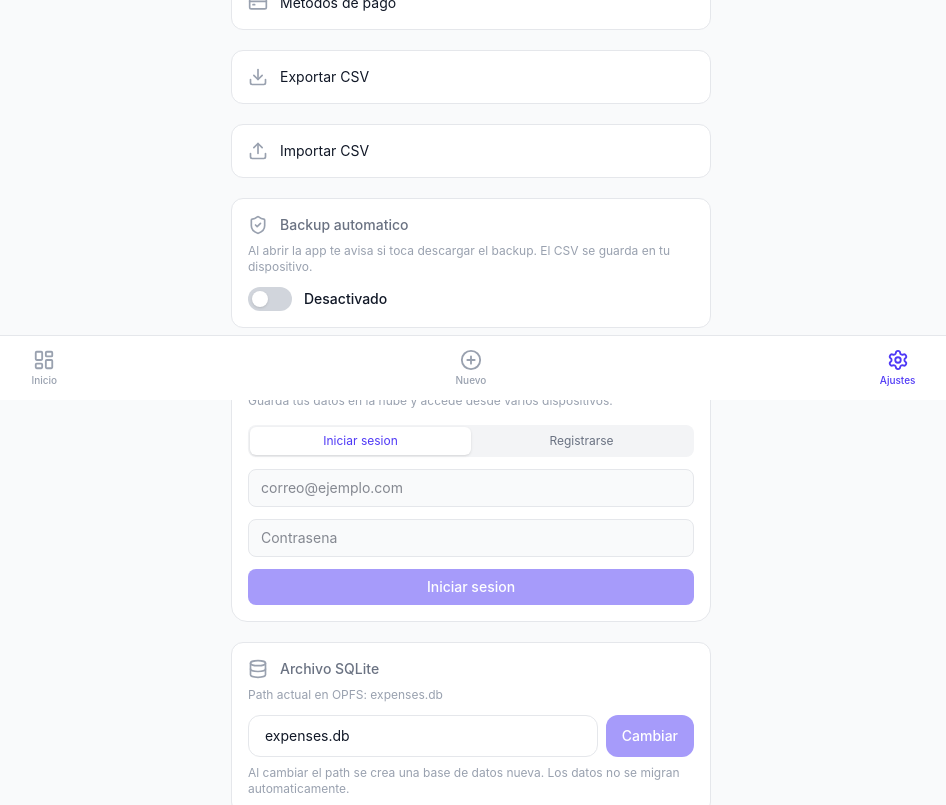
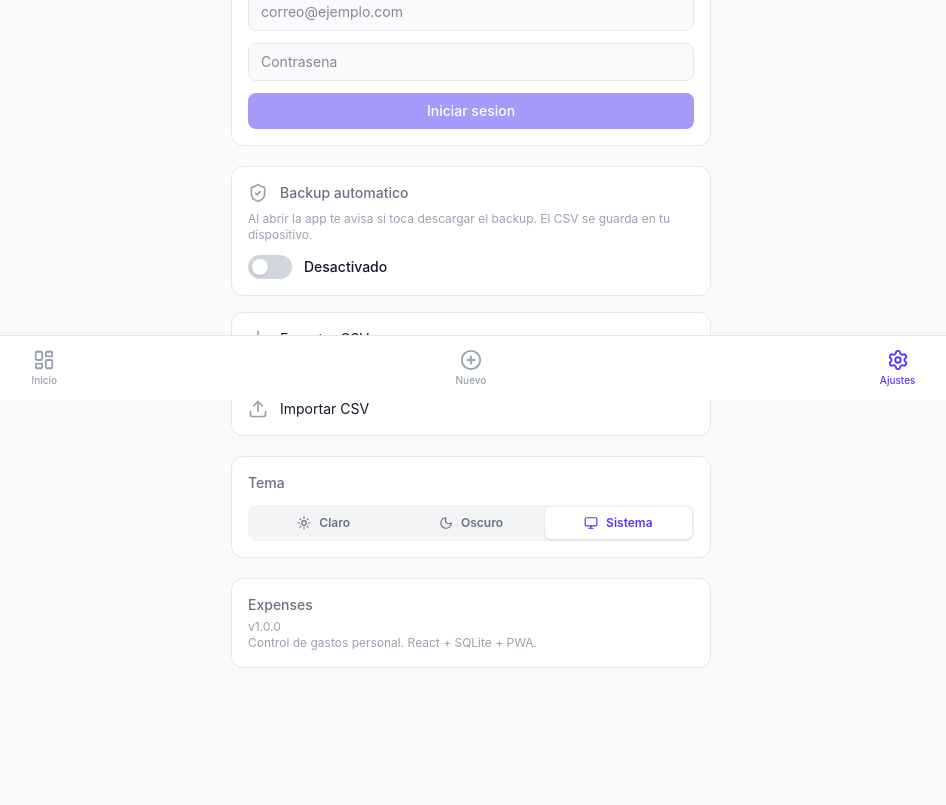
Before and after one commit to fperezdev/expenses, a React (Vite) app in the folder packages/client/: page /settings in a window 1280 px wide. Shown: the part 400-1205 px from the top of the page, without its empty margins (169-1115 px from the left). Built offline with nearby package versions, Linux system fonts and the light colour scheme.

Commit message:
refactor: reorganizar secciones de Ajustes y hardcodear nombre de BD

```diff
--- a/packages/client/src/lib/db.ts
+++ b/packages/client/src/lib/db.ts
@@ -30,29 +30,13 @@ function call(method: string, params?: Record<string, unknown>): Promise<unknown
 }
 
 function getStoredPath(): string {
-  try {
-    return localStorage.getItem("db_path") || "expenses.db";
-  } catch {
-    return "expenses.db";
-  }
-}
-
-export function getCurrentPath(): string {
-  return dbPath;
+  return "expenses-fperez.db";
 }
 
 export async function initDB(filename?: string): Promise<void> {
   if (dbPath) return;
   const path = filename || getStoredPath();
   dbPath = path;
-  await call("open", { path: dbPath });
-}
-
-export async function changeDBPath(newPath: string): Promise<void> {
-  if (newPath === dbPath) return;
-  await call("close");
-  localStorage.setItem("db_path", newPath);
-  dbPath = newPath;
   await call("open", { path: dbPath });
 }
 
--- a/packages/client/src/pages/Settings.tsx
+++ b/packages/client/src/pages/Settings.tsx
@@ -10,11 +10,10 @@ import {
   ShieldCheck,
   Tag,
   CreditCard,
-  Database,
   Save,
 } from "lucide-react";
 import { useTheme } from "@/hooks/useTheme";
-import { getDB, getCurrentPath, changeDBPath } from "@/lib/db";
+import { getDB } from "@/lib/db";
 import { getMonthKey } from "@/lib/utils";
 import { exportAllToCSV, downloadCSV } from "@/lib/export";
 import { parseCSVPreview, importFromCSV } from "@/lib/import";
@@ -36,9 +35,6 @@ export default function Settings() {
   const navigate = useNavigate();
   const fileInputRef = useRef<HTMLInputElement>(null);
   const { theme, setTheme } = useTheme();
-  const [dbPath, setDbPath] = useState(getCurrentPath());
-  const [pathInput, setPathInput] = useState(getCurrentPath());
-  const [pathChanged, setPathChanged] = useState(false);
   const [importPreview, setImportPreview] = useState<{
     categories: number;
     paymentMethods: number;
@@ -72,11 +68,6 @@ export default function Settings() {
   const [authPassword, setAuthPassword] = useState("");
   const [authError, setAuthError] = useState("");
   const [tzFeedback, setTzFeedback] = useState<{ type: "success" | "error"; message: string } | null>(null);
-
-  useEffect(() => {
-    setDbPath(getCurrentPath());
-    setPathInput(getCurrentPath());
-  }, []);
 
   useEffect(() => {
     (async () => {
@@ -114,14 +105,6 @@ export default function Settings() {
     } catch {} finally {
       setSavingBudget(false);
     }
-  };
-
-  const handlePathChange = async () => {
-    const trimmed = pathInput.trim();
-    if (!trimmed || trimmed === dbPath) return;
-    await changeDBPath(trimmed);
-    setDbPath(trimmed);
-    setPathChanged(false);
   };
 
   const handleExport = async () => {
@@ -191,51 +174,29 @@ export default function Settings() {
 
       <h1 className="text-xl font-bold">Ajustes</h1>
 
-      <div className="rounded-xl border border-gray-200 bg-white p-4 dark:border-gray-800 dark:bg-gray-900">
-        <p className="mb-3 text-sm font-medium text-gray-500">Tema</p>
-        <div className="flex rounded-lg bg-gray-100 p-0.5 dark:bg-gray-800">
-          {themeOptions.map((opt) => {
-            const Icon = opt.icon;
-            return (
-              <button
-                key={opt.value}
-                onClick={() => setTheme(opt.value)}
-                className={`flex flex-1 items-center justify-center gap-2 rounded-md py-2 text-xs font-semibold transition-colors ${
-                  theme === opt.value
-                    ? "bg-white text-indigo-600 shadow-sm dark:bg-gray-700 dark:text-indigo-400"
-                    : "text-gray-500 hover:text-gray-700 dark:hover:text-gray-300"
-                }`}
-              >
-                <Icon size={14} />
-                {opt.label}
-              </button>
-            );
-          })}
+      {/* ─── Grupo 1: Presupuesto + Categorias + Metodos de pago ─── */}
+      <div className="space-y-4">
+        <div className="rounded-xl border border-gray-200 bg-white p-4 dark:border-gray-800 dark:bg-gray-900">
+          <p className="mb-3 text-sm font-medium text-gray-500">Presupuesto mensual</p>
+          <div className="flex gap-2">
+            <input
+              type="number"
+              value={budgetAmount}
+              onChange={(e) => setBudgetAmount(e.target.value)}
+              placeholder="Monto"
+              className="flex-1 rounded-xl border border-gray-200 bg-white px-4 py-2.5 text-sm focus:outline-none focus:ring-2 focus:ring-indigo-500 dark:border-gray-700 dark:bg-gray-800"
+            />
+            <button
+              onClick={handleBudgetSave}
+              disabled={savingBudget}
+              className="flex items-center gap-2 rounded-xl bg-indigo-600 px-5 py-2.5 text-sm font-medium text-white disabled:opacity-50"
+            >
+              <Save size={16} />
+              {savingBudget ? "Guardando..." : "Guardar"}
+            </button>
+          </div>
         </div>
-      </div>
 
-      <div className="rounded-xl border border-gray-200 bg-white p-4 dark:border-gray-800 dark:bg-gray-900">
-        <p className="mb-3 text-sm font-medium text-gray-500">Presupuesto mensual</p>
-        <div className="flex gap-2">
-          <input
-            type="number"
-            value={budgetAmount}
-            onChange={(e) => setBudgetAmount(e.target.value)}
-            placeholder="Monto"
-            className="flex-1 rounded-xl border border-gray-200 bg-white px-4 py-2.5 text-sm focus:outline-none focus:ring-2 focus:ring-indigo-500 dark:border-gray-700 dark:bg-gray-800"
-          />
-          <button
-            onClick={handleBudgetSave}
-            disabled={savingBudget}
-            className="flex items-center gap-2 rounded-xl bg-indigo-600 px-5 py-2.5 text-sm font-medium text-white disabled:opacity-50"
-          >
-            <Save size={16} />
-            {savingBudget ? "Guardando..." : "Guardar"}
-          </button>
-        </div>
-      </div>
-
-      <div className="space-y-2">
         <Link
           to="/categories"
           className="flex items-center gap-3 rounded-xl border border-gray-200 bg-white p-4 hover:bg-gray-50 dark:border-gray-800 dark:bg-gray-900 dark:hover:bg-gray-800"
@@ -252,126 +213,10 @@ export default function Settings() {
         </Link>
       </div>
 
-      <button
-        onClick={handleExport}
-        className="flex w-full items-center gap-3 rounded-xl border border-gray-200 bg-white p-4 text-left hover:bg-gray-50 dark:border-gray-800 dark:bg-gray-900 dark:hover:bg-gray-800"
-      >
-        <Download size={20} className="text-gray-400" />
-        <span className="flex-1 text-sm">Exportar CSV</span>
-      </button>
-
-      <button
-        onClick={() => fileInputRef.current?.click()}
-        disabled={importing}
-        className="flex w-full items-center gap-3 rounded-xl border border-gray-200 bg-white p-4 text-left hover:bg-gray-50 disabled:opacity-50 dark:border-gray-800 dark:bg-gray-900 dark:hover:bg-gray-800"
-      >
-        <Upload size={20} className="text-gray-400" />
-        <span className="flex-1 text-sm">
-          {importing ? "Importando..." : "Importar CSV"}
-        </span>
-      </button>
-      <input
-        ref={fileInputRef}
-        type="file"
-        accept=".csv"
-        onChange={handleFileSelect}
-        className="hidden"
-      />
-
-      <div className="rounded-xl border border-gray-200 bg-white p-4 dark:border-gray-800 dark:bg-gray-900">
-        <div className="flex items-center gap-3">
-          <ShieldCheck size={20} className="text-gray-400" />
-          <span className="text-sm font-medium text-gray-500">
-            Backup automatico
-          </span>
-        </div>
-        <p className="mt-2 text-xs text-gray-400">
-          Al abrir la app te avisa si toca descargar el backup. El CSV se guarda en tu dispositivo.
-        </p>
-
-        <label className="mt-3 flex items-center gap-3">
-          <button
-            type="button"
-            onClick={() => {
-              const next = !backupEnabled;
-              setBackupEnabled(next);
-              try {
-                localStorage.setItem("backup_enabled", String(next));
-              } catch {}
-            }}
-            className={`flex h-6 w-11 items-center rounded-full transition-colors ${
-              backupEnabled ? "bg-indigo-600" : "bg-gray-300 dark:bg-gray-600"
-            }`}
-          >
-            <span
-              className={`inline-block h-4 w-4 rounded-full bg-white shadow-sm transition-transform ${
-                backupEnabled ? "translate-x-6" : "translate-x-1"
-              }`}
-            />
-          </button>
-          <span className="text-sm font-medium">
-            {backupEnabled ? "Activado" : "Desactivado"}
-          </span>
-        </label>
-
-        {backupEnabled && (
-          <>
-            <div className="mt-3">
-              <label className="text-xs font-medium text-gray-500">
-                Intervalo (horas)
-              </label>
-              <input
-                type="number"
-                min="1"
-                max="720"
-                value={backupInterval}
-                onChange={(e) => {
-                  setBackupInterval(e.target.value);
-                  try {
-                    localStorage.setItem("backup_interval_hours", e.target.value);
-                  } catch {}
-                }}
-                className="mt-1 w-full rounded-xl border border-gray-200 bg-white px-4 py-2.5 text-sm focus:outline-none focus:ring-2 focus:ring-indigo-500 dark:border-gray-700 dark:bg-gray-800"
-              />
-            </div>
-
-            {backupInfo.lastBackupTs > 0 && (
-              <p className="mt-2 text-xs text-gray-400">
-                Ultimo backup:{" "}
-                {new Date(backupInfo.lastBackupTs).toLocaleString("es-CL")}
-              </p>
-            )}
-
-            <button
-              onClick={async () => {
-                setBackingUp(true);
-                const ok = await performBackupDownload();
-                setBackingUp(false);
-                setBackupInfo(getBackupInfo());
-                alert(
-                  ok
-                    ? "Backup descargado."
-                    : "Error al generar el backup."
-                );
-              }}
-              disabled={backingUp}
-              className="mt-3 w-full rounded-xl bg-indigo-600 py-2.5 text-sm font-medium text-white disabled:opacity-50"
-            >
-              {backingUp ? "Descargando..." : "Hacer backup ahora"}
-            </button>
-          </>
-        )}
-      </div>
-
-      {/* ─── Cloud Sync ─── */}
-      <div className="rounded-2xl border border-gray-200 bg-white p-4 dark:border-gray-800 dark:bg-gray-900">
-        <h3 className="font-semibold">Sincronizacion en la nube</h3>
-        <p className="mt-1 text-xs text-gray-400">
-          Guarda tus datos en la nube y accede desde varios dispositivos.
-        </p>
-
+      {/* ─── Grupo 2: Zona horaria + Login/register ─── */}
+      <div className="space-y-4">
         {/* Auth section */}
-        <div className="mt-4">
+        <div className="rounded-xl border border-gray-200 bg-white p-4 dark:border-gray-800 dark:bg-gray-900">
           {loggedIn ? (
             <div>
               <p className="text-sm text-green-600 dark:text-green-400">
@@ -453,12 +298,12 @@ export default function Settings() {
 
         {/* Timezone selector */}
         {loggedIn && (
-          <div className="mt-4 space-y-2 border-t border-gray-100 pt-4 dark:border-gray-800">
+          <div className="rounded-xl border border-gray-200 bg-white p-4 dark:border-gray-800 dark:bg-gray-900">
             <label className="text-sm text-gray-500 dark:text-gray-400">Zona horaria</label>
             <select
               value={timezone}
               onChange={(e) => setTimezone(e.target.value)}
-              className="w-full rounded-lg border border-gray-200 bg-gray-50 px-3 py-2 text-sm dark:border-gray-600 dark:bg-gray-700"
+              className="mt-1 w-full rounded-lg border border-gray-200 bg-gray-50 px-3 py-2 text-sm dark:border-gray-600 dark:bg-gray-700"
             >
               <option value="">Automatica (navegador)</option>
               <option value="America/Santiago">America/Santiago</option>
@@ -482,7 +327,7 @@ export default function Settings() {
                   setTzFeedback(null);
                 }, 5000);
               }}
-              className="w-full rounded-lg bg-blue-600 px-4 py-2 text-sm font-medium text-white hover:bg-blue-700"
+              className="mt-2 w-full rounded-lg bg-blue-600 px-4 py-2 text-sm font-medium text-white hover:bg-blue-700"
             >
               Guardar zona horaria
             </button>
@@ -495,39 +340,142 @@ export default function Settings() {
         )}
       </div>
 
+      {/* ─── Grupo 3: Backup automatico + Exportar CSV + Importar CSV ─── */}
+      <div className="space-y-4">
+        <div className="rounded-xl border border-gray-200 bg-white p-4 dark:border-gray-800 dark:bg-gray-900">
+          <div className="flex items-center gap-3">
+            <ShieldCheck size={20} className="text-gray-400" />
+            <span className="text-sm font-medium text-gray-500">
+              Backup automatico
+            </span>
+          </div>
+          <p className="mt-2 text-xs text-gray-400">
+            Al abrir la app te avisa si toca descargar el backup. El CSV se guarda en tu dispositivo.
+          </p>
+
+          <label className="mt-3 flex items-center gap-3">
+            <button
+              type="button"
+              onClick={() => {
+                const next = !backupEnabled;
+                setBackupEnabled(next);
+                try {
+                  localStorage.setItem("backup_enabled", String(next));
+                } catch {}
+              }}
+              className={`flex h-6 w-11 items-center rounded-full transition-colors ${
+                backupEnabled ? "bg-indigo-600" : "bg-gray-300 dark:bg-gray-600"
+              }`}
+            >
+              <span
+                className={`inline-block h-4 w-4 rounded-full bg-white shadow-sm transition-transform ${
+                  backupEnabled ? "translate-x-6" : "translate-x-1"
+                }`}
+              />
+            </button>
+            <span className="text-sm font-medium">
+              {backupEnabled ? "Activado" : "Desactivado"}
+            </span>
+          </label>
+
+          {backupEnabled && (
+            <>
+              <div className="mt-3">
+                <label className="text-xs font-medium text-gray-500">
+                  Intervalo (horas)
+                </label>
+                <input
+                  type="number"
+                  min="1"
+                  max="720"
+                  value={backupInterval}
+                  onChange={(e) => {
+                    setBackupInterval(e.target.value);
+                    try {
+                      localStorage.setItem("backup_interval_hours", e.target.value);
+                    } catch {}
+                  }}
+                  className="mt-1 w-full rounded-xl border border-gray-200 bg-white px-4 py-2.5 text-sm focus:outline-none focus:ring-2 focus:ring-indigo-500 dark:border-gray-700 dark:bg-gray-800"
+                />
+              </div>
+
+              {backupInfo.lastBackupTs > 0 && (
+                <p className="mt-2 text-xs text-gray-400">
+                  Ultimo backup:{" "}
+                  {new Date(backupInfo.lastBackupTs).toLocaleString("es-CL")}
+                </p>
+              )}
+
+              <button
+                onClick={async () => {
+                  setBackingUp(true);
+                  const ok = await performBackupDownload();
+                  setBackingUp(false);
+                  setBackupInfo(getBackupInfo());
+                  alert(
+                    ok
+                      ? "Backup descargado."
+                      : "Error al generar el backup."
+                  );
+                }}
+                disabled={backingUp}
+                className="mt-3 w-full rounded-xl bg-indigo-600 py-2.5 text-sm font-medium text-white disabled:opacity-50"
+              >
+                {backingUp ? "Descargando..." : "Hacer backup ahora"}
+              </button>
+            </>
+          )}
+        </div>
+
+        <button
+          onClick={handleExport}
+          className="flex w-full items-center gap-3 rounded-xl border border-gray-200 bg-white p-4 text-left hover:bg-gray-50 dark:border-gray-800 dark:bg-gray-900 dark:hover:bg-gray-800"
+        >
+          <Download size={20} className="text-gray-400" />
+          <span className="flex-1 text-sm">Exportar CSV</span>
+        </button>
+
+        <button
+          onClick={() => fileInputRef.current?.click()}
+          disabled={importing}
+          className="flex w-full items-center gap-3 rounded-xl border border-gray-200 bg-white p-4 text-left hover:bg-gray-50 disabled:opacity-50 dark:border-gray-800 dark:bg-gray-900 dark:hover:bg-gray-800"
+        >
+          <Upload size={20} className="text-gray-400" />
+          <span className="flex-1 text-sm">
+            {importing ? "Importando..." : "Importar CSV"}
+          </span>
+        </button>
+        <input
+          ref={fileInputRef}
+          type="file"
+          accept=".csv"
+          onChange={handleFileSelect}
+          className="hidden"
+        />
+      </div>
+
+      {/* ─── Tema ─── */}
       <div className="rounded-xl border border-gray-200 bg-white p-4 dark:border-gray-800 dark:bg-gray-900">
-        <div className="flex items-center gap-3">
-          <Database size={20} className="text-gray-400" />
-          <span className="text-sm font-medium text-gray-500">
-            Archivo SQLite
-          </span>
+        <p className="mb-3 text-sm font-medium text-gray-500">Tema</p>
+        <div className="flex rounded-lg bg-gray-100 p-0.5 dark:bg-gray-800">
+          {themeOptions.map((opt) => {
+            const Icon = opt.icon;
+            return (
+              <button
+                key={opt.value}
+                onClick={() => setTheme(opt.value)}
+                className={`flex flex-1 items-center justify-center gap-2 rounded-md py-2 text-xs font-semibold transition-colors ${
+                  theme === opt.value
+                    ? "bg-white text-indigo-600 shadow-sm dark:bg-gray-700 dark:text-indigo-400"
+                    : "text-gray-500 hover:text-gray-700 dark:hover:text-gray-300"
+                }`}
+              >
+                <Icon size={14} />
+                {opt.label}
+              </button>
+            );
+          })}
         </div>
-        <p className="mt-2 text-xs text-gray-400">
-          Path actual en OPFS: {dbPath}
-        </p>
-        <div className="mt-3 flex gap-2">
-          <input
-            type="text"
-            value={pathInput}
-            onChange={(e) => {
-              setPathInput(e.target.value);
-              setPathChanged(e.target.value.trim() !== dbPath);
-            }}
-            placeholder="expenses.db"
-            className="flex-1 rounded-xl border border-gray-200 bg-white px-4 py-2.5 text-sm focus:outline-none focus:ring-2 focus:ring-indigo-500 dark:border-gray-700 dark:bg-gray-800"
-          />
-          <button
-            onClick={handlePathChange}
-            disabled={!pathChanged}
-            className="rounded-xl bg-indigo-600 px-4 py-2.5 text-sm font-medium text-white disabled:opacity-50"
-          >
-            Cambiar
-          </button>
-        </div>
-        <p className="mt-2 text-xs text-gray-400">
-          Al cambiar el path se crea una base de datos nueva. Los datos no se
-          migran automaticamente.
-        </p>
       </div>
 
       <div className="rounded-xl border border-gray-200 bg-white p-4 dark:border-gray-800 dark:bg-gray-900">
```
